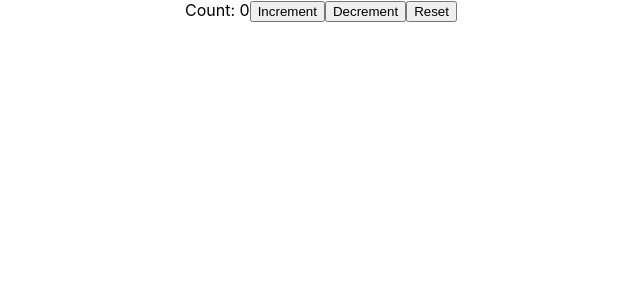
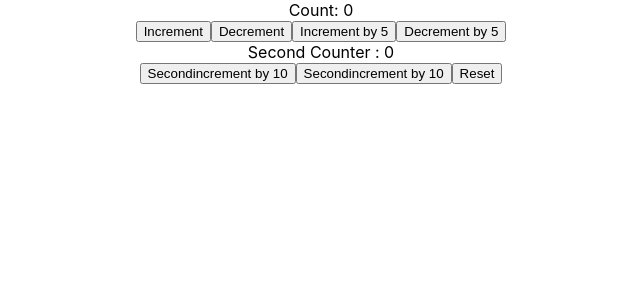
Before and after one commit to jkinathan/Doyou-React, a React (Create React App) app in the folder reducer-hook/: page / in a window 1280 px wide. Shown: the top 300 px of the page, without its empty margins (319-959 px from the left). Built offline with nearby package versions, Linux system fonts and the light colour scheme.

Commit message:
reducer multipleState update

```diff
--- a/reducer-hook/src/Components/ReducerHookReduxmethod.js
+++ b/reducer-hook/src/Components/ReducerHookReduxmethod.js
@@ -2,7 +2,8 @@
 
 
 const initialState = {
-    firststate: 0
+    firststate: 0,
+    Countstate2 : 0
 }
 const reducer = (currentState, action)=>{ //reducer function accepts also two parameters currentState
     // and second the action to be done on the current state hehehe
@@ -10,15 +11,24 @@
     switch(action.type){
         case 'increment':
             return {
-                firststate: currentState.firststate + 1
+                ...currentState,
+                firststate: currentState.firststate + action.value
             }
         case 'decrement':
             return {
-                firststate: currentState.firststate -1 }
+                ...currentState,
+                firststate: currentState.firststate - action.value }
+        case 'Secondincrement':
+            return {
+                ...currentState,
+                Countstate2: currentState.Countstate2 + action.value
+            }
+        case 'Seconddecrement':
+            return {
+                ...currentState,
+                Countstate2: currentState.Countstate2 - action.value }
         case 'reset':
-            return {
-                initialState
-                }
+            return initialState
         default:
             return {currentState}
     }
@@ -36,10 +46,27 @@
         <div>
 
             Count: {newCount.firststate}
+            <br>
+            </br>
 
-            <button onClick={()=>dispatch({ type: 'increment' })}>Increment</button>
-            <button onClick={()=>dispatch({ type: 'decrement' })}>Decrement</button>
-            <button onClick={()=>dispatch({ type: 'reset' })}>Reset</button>
+            <button onClick={()=>dispatch({ type: 'increment', value: 1 })}>Increment</button>
+            <button onClick={()=>dispatch({ type: 'decrement', value:1 })}>Decrement</button>
+
+            <button onClick={()=>dispatch({ type: 'increment', value: 5 })}>Increment by 5</button>
+            <button onClick={()=>dispatch({ type: 'decrement', value: 5 })}>Decrement by 5</button>
+
+            <br>
+            </br>
+            Second Counter : {newCount.Countstate2}
+            <br>
+            </br>
+
+            <button onClick={()=>dispatch({ type: 'Secondincrement', value: 10 })}>Secondincrement by 10</button>
+            <button onClick={()=>dispatch({ type: 'Seconddecrement', value: 10 })}>Secondincrement by 10</button>
+
+
+
+<button onClick={()=>dispatch({ type: 'reset' })}>Reset</button>
 
 
         </div>
```
